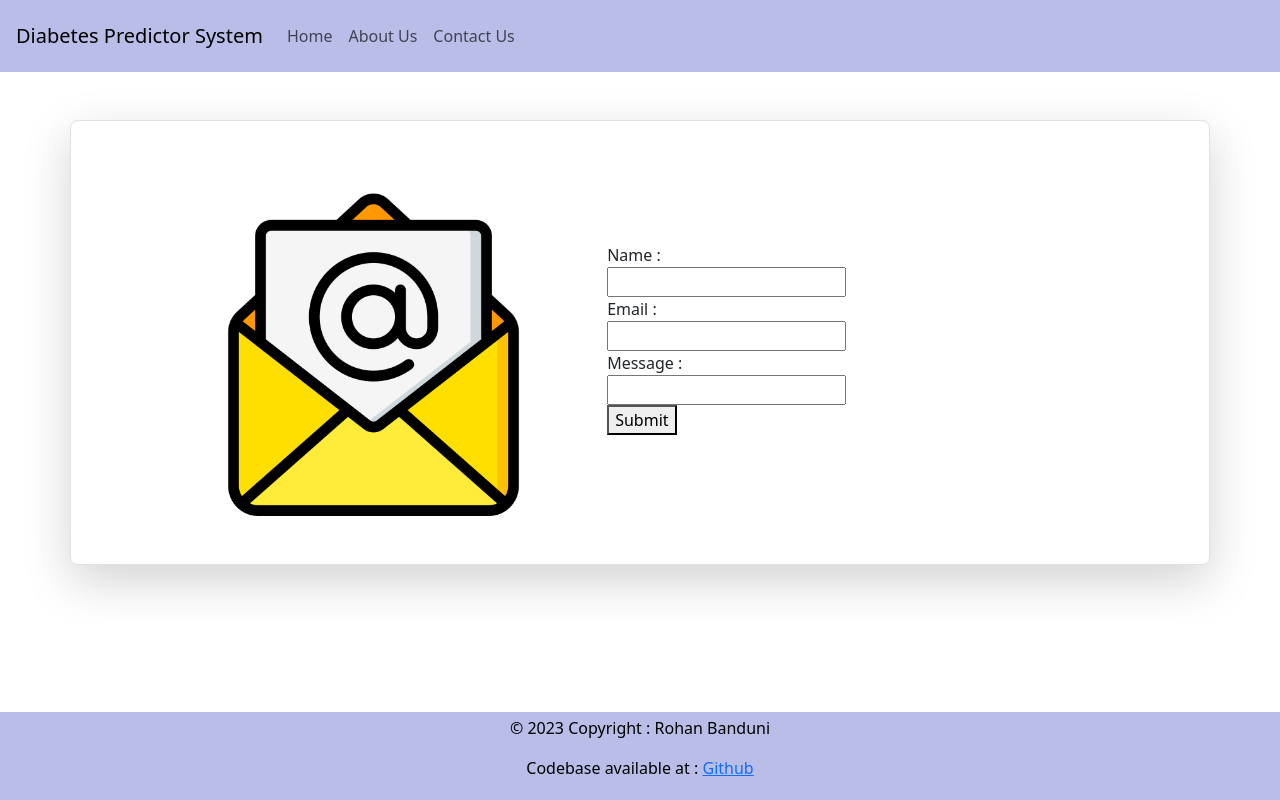
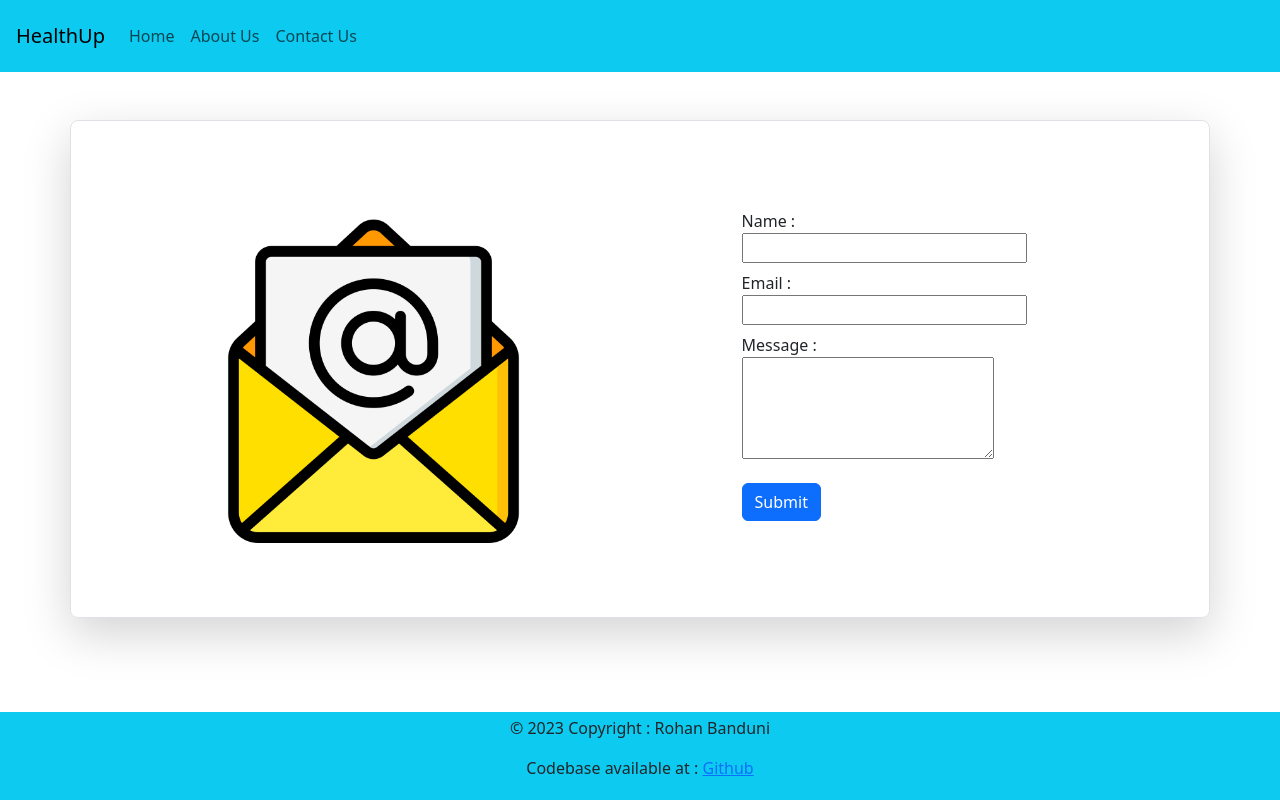
Before and after one commit to rohanbanduni/BCA-5th-sem-MPR, a Flask app: page /contact in a window 1280 px wide. Run offline with Flask 3, Linux system fonts and the light colour scheme.

Commit message:
Update contact.html

```diff
--- a/templates/contact.html
+++ b/templates/contact.html
@@ -12,9 +12,8 @@
 <body>
 
   <div>
-    <nav class="navbar navbar-expand-lg p-3 " style="color: white;
-    background-color: rgba(172, 175, 226, 0.823);">
-      <a class="navbar-brand" href="#">Diabetes Predictor System</a>
+    <nav class="navbar navbar-expand-lg p-3 bg-info">
+      <a class="navbar-brand" href="#">HealthUp</a>
       <button class="navbar-toggler" type="button" data-bs-toggle="collapse" data-bs-target="#navbarNavAltMarkup"
         aria-controls="navbarNavAltMarkup" aria-expanded="false" aria-label="Toggle navigation">
         <span class="navbar-toggler-icon"></span>
@@ -45,22 +44,23 @@
     </div>
 
 
-    <div class="col-lg-7 p-3 p-lg-5 pt-lg-3">
+    <div class="col-lg-7 p-3 p-lg-5 pt-lg-3 d-flex justify-content-center">
         <form action="https://formsubmit.co/1e432f980c6062411f418d4cf75ca142" method="POST">
 
           <div class="form-group my-4">
             <label style="display: block;" for="name">Name :</label>
-            <input style="display: block;" type="text" name="name" required>
+            <input style="display: block;" type="text" size="25' name="name" required>
 
-            <label style="display: block;" for="name">Email :</label>
-            <input style="display: block;" type="email" name="email" required>
+            <label class="mt-2"
+            style="display: block;" for="name">Email :</label>
+            <input style="display: block;" type="email" size="25" name="email" required>
 
 
-            <label style="display: block;" for="name">Message :</label>
-            <input style="display: block;" type="text" name="message" required>
+            <label class="mt-2"
+            style="display: block;" for="name">Message :</label>
+            <textarea style="display: block;" rows="4"  cols="25" name="message" required></textarea>
 
-            <button  type="submit">Submit</button>
-
+            <button class="btn btn-primary mt-4"  type="submit">Submit</button>
       </form>
 
       </div>
@@ -74,9 +74,8 @@
 
 
 
-  <footer class="fixed-bottom">
-    <div class="text-center p-1" style="color: black;
-    background-color: rgba(172, 175, 226, 0.823);">
+  <footer class="fixed-bottom bg-info">
+    <div class="text-center p-1">
      <p>© 2023 Copyright : Rohan Banduni</p>
      <p>Codebase available at : <a href="https://github.com/alnishantsingh/mpr">Github</a></p>
     </div>
```
